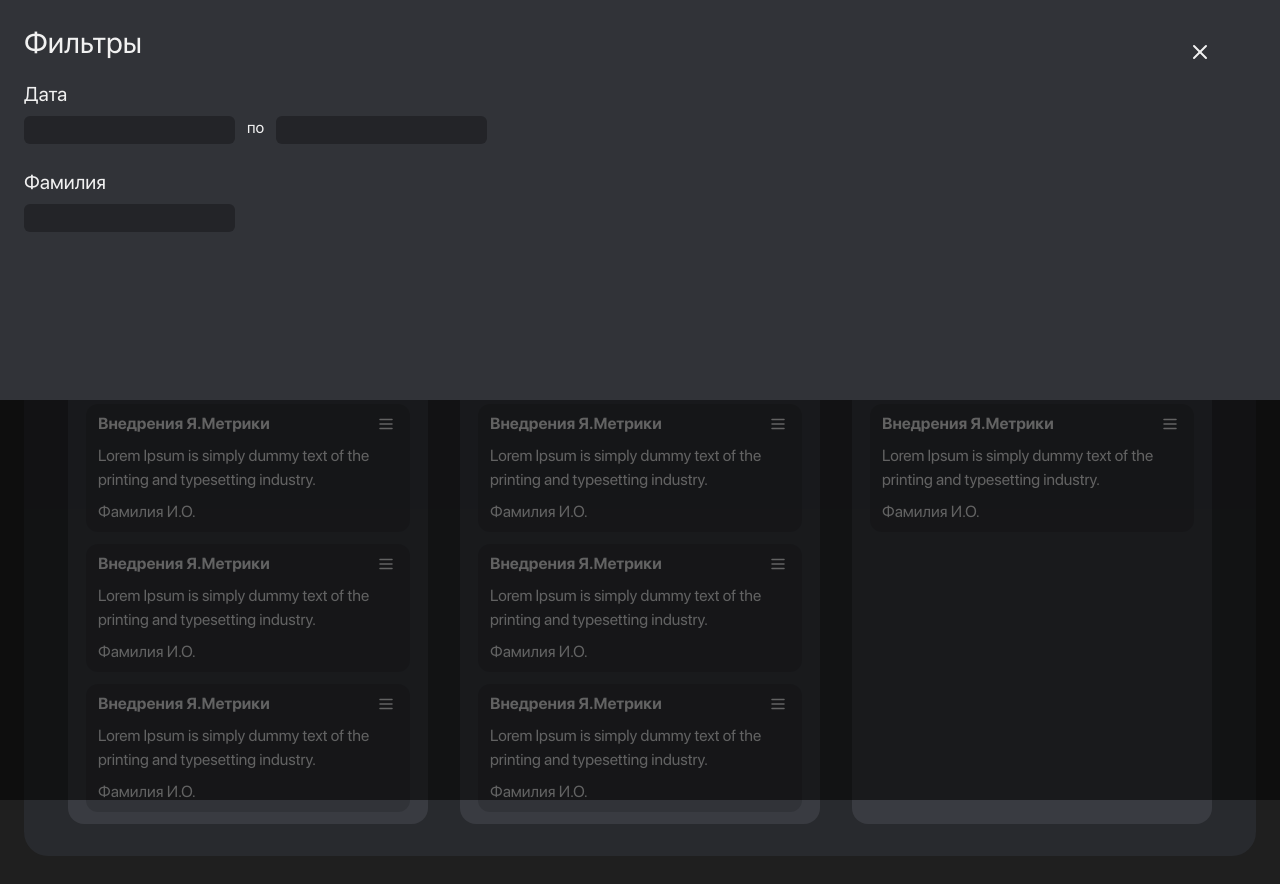
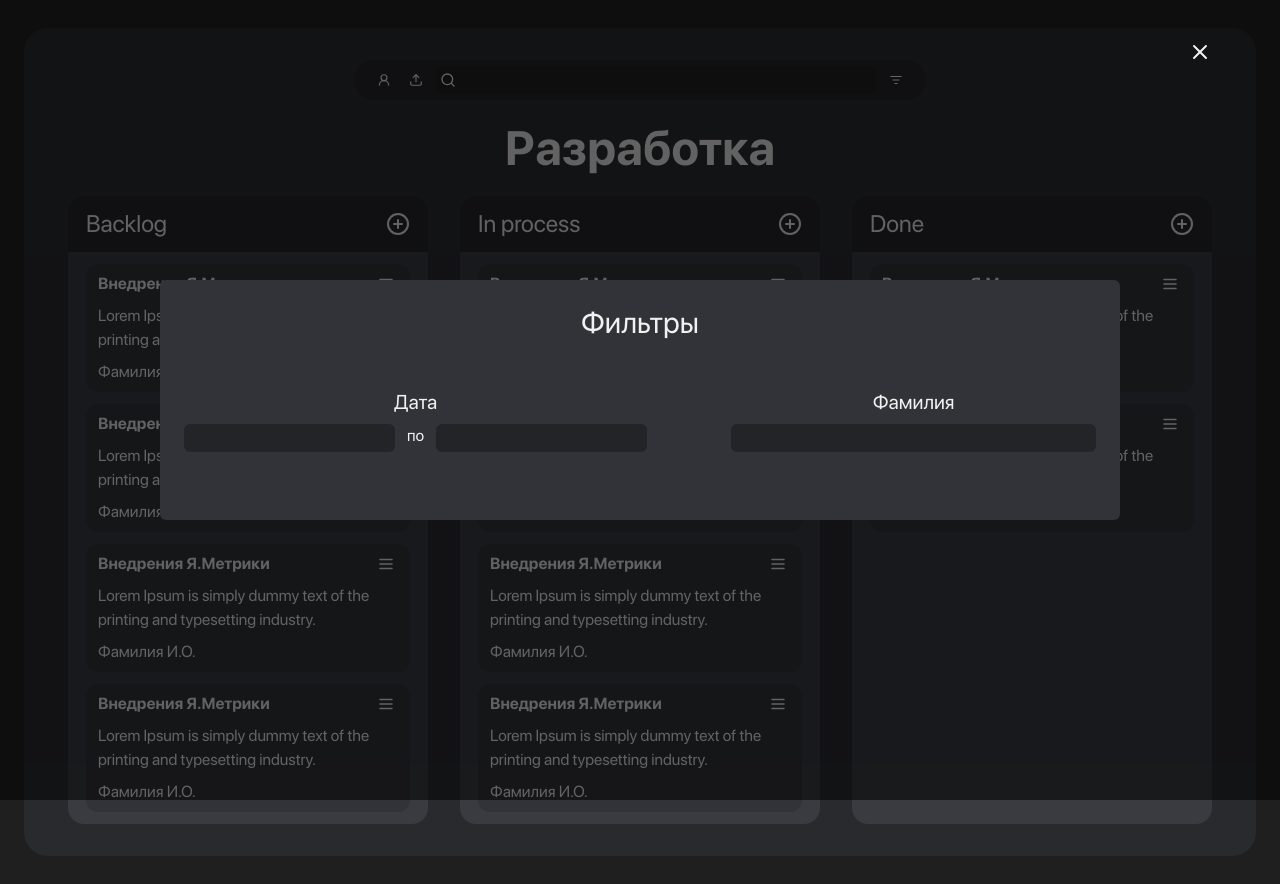
Before and after one commit to BigEnterpriseTechCorporation/Frontend, a Next.js app: page / in a window 1280 px wide. Both pictures are taken after a click on the button 896 px from the left and 80 px from the top of the page. Built offline with nearby package versions, Linux system fonts and the light colour scheme.

Commit message:
fat: add adapt to filters

```diff
--- a/components/ui/asideContainer.tsx
+++ b/components/ui/asideContainer.tsx
@@ -14,7 +14,7 @@ export default function AsideContainer({ children, className, rootClassName, roo
 			className={cn(rootClassName,'fixed z-20 top-0 left-0', 'w-screen h-screen', 'bg-[rgba(4,4,4,0.6)]')}
 			onClick={rootOnClick}>
 			<div
-				className={cn(className, 'p-6', 'bg-DT_Backl', filter ? 'rounded-2xl' : 'rounded-none', filter ? 'w-11/12 md:w-3/5' : 'w-full max-h-[50%]', 'h-5/6 ')}
+				className={cn(className, 'p-6', 'bg-DT_Backl', filter ? 'rounded-2xl' : 'rounded-md', filter ? 'w-11/12 md:w-3/5' : 'w-11/12 md:w-3/4 sm:!h-[30%] !h-11/12', 'h-5/6')}
 				{...props}
 				onClick={onClick}>
 				{children}
--- a/components/ui/filters.tsx
+++ b/components/ui/filters.tsx
@@ -3,32 +3,38 @@ import Input from './input'
 
 export default function Filters() {
     return (
-        <AsideContainer rootClassName='flex items-start justify-center ' filter={false}>
-            <h1 className="text-3xl mb-5">
+        <AsideContainer rootClassName='flex items-center justify-center ' filter={false}>
+            <div className="">
+                <h1 className="text-3xl mb-5 text-center lg:mb-12">
                     Фильтры
                 </h1>
-            <h2 className="text-xl mb-2">
+                <div className="lg:flex lg:justify-between lg:items-center">
+                    <div className="lg:h-fit lg:ml-0 md:ml-[50%] lg:-translate-x-0 md:-translate-x-1/2">
+                        <h2 className="text-xl mb-2 text-center sm:mt-0 mt-20">
                             Дата
                         </h2>
-            <div className="flex">
-                <Input />
-                <p className="mx-3">
+                        {/* кнопки фильтрации */}
+                        <div className="sm:flex sm:mt-0 mt-4">
+                            <Input className="w-full" />
+                            <p className="sm:mx-3 text-center sm:my-0 my-1">
                                 по
                             </p>
-                <Input />
+                            <Input className="w-full" />
                             {/*
                                 сдесь должна быть какая-то функция фильтрации по дате, но у нас нет даже дат
                             */}
                         </div>
-            <h2 className="text-xl mb-2 mt-6">
+                    </div>
+                    <div className="lg:w-[40%] lg:mt-0 mt-12 sm:mt-6 lg:ml-0 md:ml-[50%] lg:-translate-x-0 md:-translate-x-1/2">
+                        <h2 className="text-xl mb-2 text-center">
                             Фамилия
                         </h2>
                         <div className="flex">
-                <Input />
-
+                            <Input className="lg:w-full  w-full" />
                         </div>
-            {/* форма с фильтрами */}
-            {/* кнопки фильтрации */}
+                    </div>
+                </div>
+            </div>
 
         </AsideContainer>
     )
--- a/components/ui/input.tsx
+++ b/components/ui/input.tsx
@@ -4,7 +4,7 @@ import { ComponentPropsWithoutRef } from "react";
 interface InputProps extends ComponentPropsWithoutRef<"input">{}
 
 export default function Input({className, ...props}:InputProps){
-  return (
+	return (
 		<input
 			className={cn('bg-DT_TextboxCont', 'rounded-md', 'h-7 min-w-0', 'px-2', 'duration-300 ease-in-out', className)}
 			{...props}
```
Lines whose indentation alone changed are shown as unchanged.
